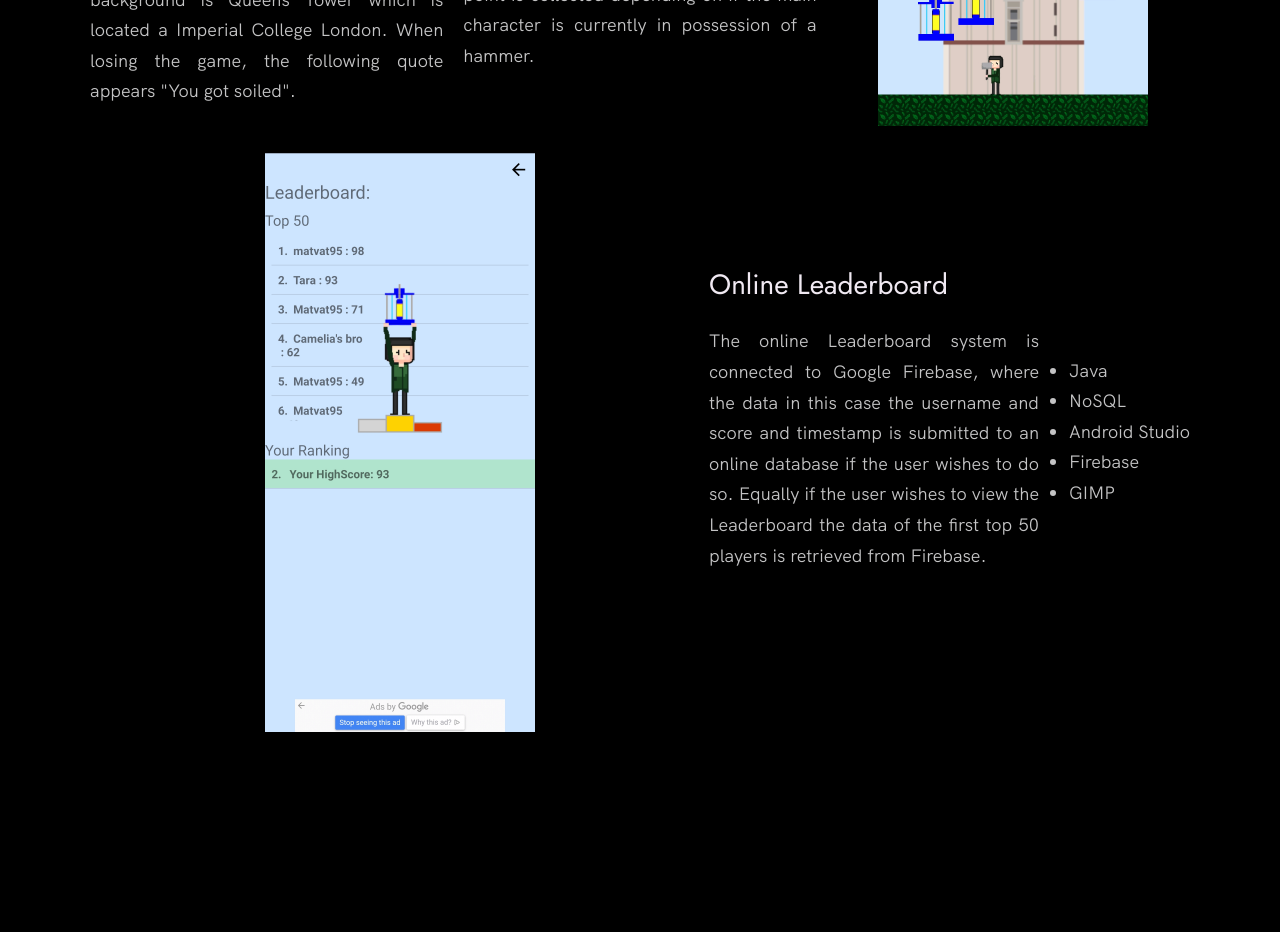
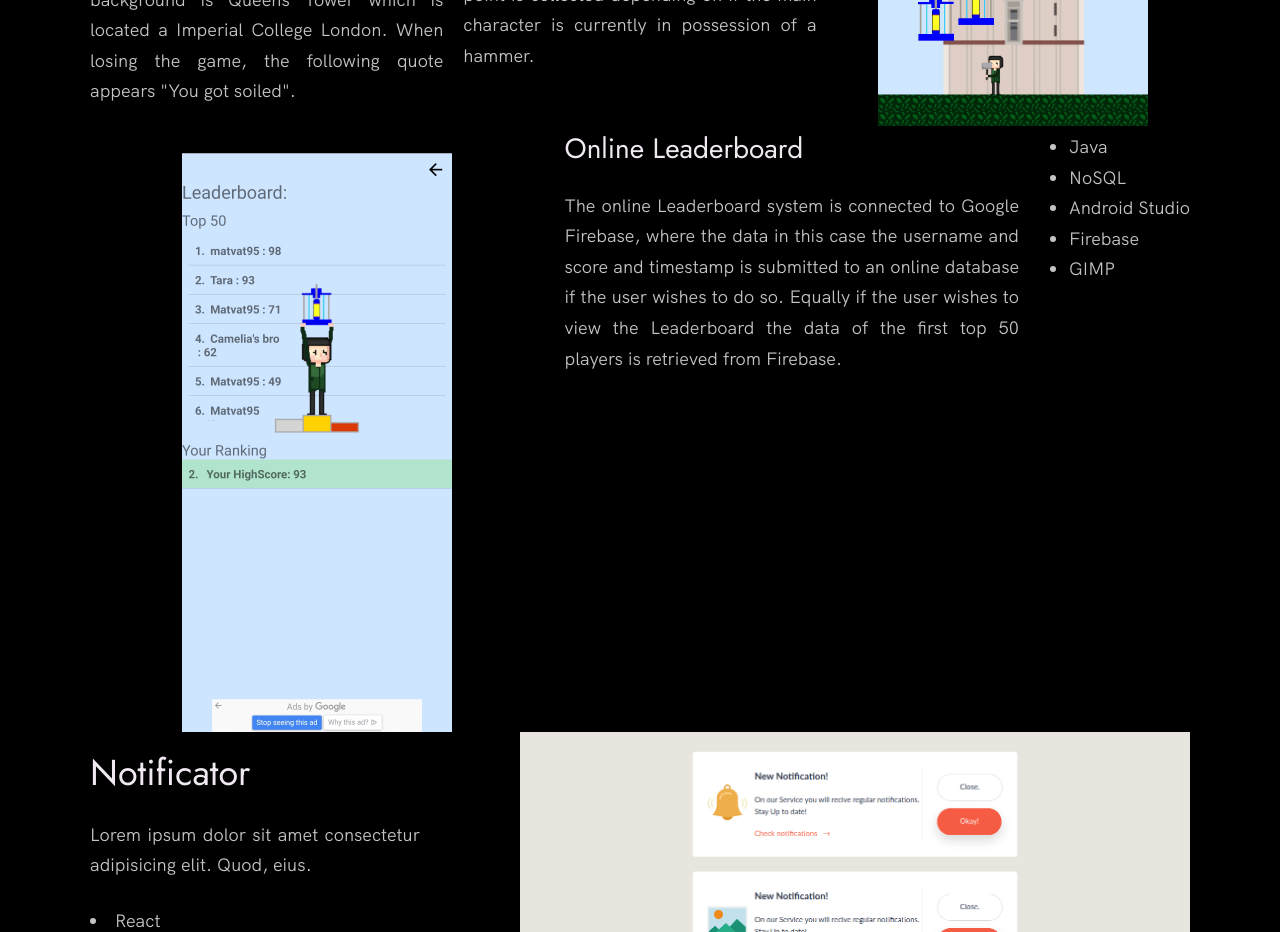
Before and after one commit to TaraSassel/Portfolio, a plain HTML site: page index.html in a window 1280 px wide. Shown: the part 4160-5092 px from the top of the page. Drawn offline with Linux system fonts and the light colour scheme.

Commit message:
changed section 2 of project 2

```diff
--- a/index.html
+++ b/index.html
@@ -173,7 +173,7 @@
             </div>
           </div>
 
-          <div class="work__box">
+          <div class="three__column">
             <div class="work__image-box1">
               <img src="./images/ScreenshotSoiled2.png" class="work__image" alt="Project 2.2" />
             </div>
```
